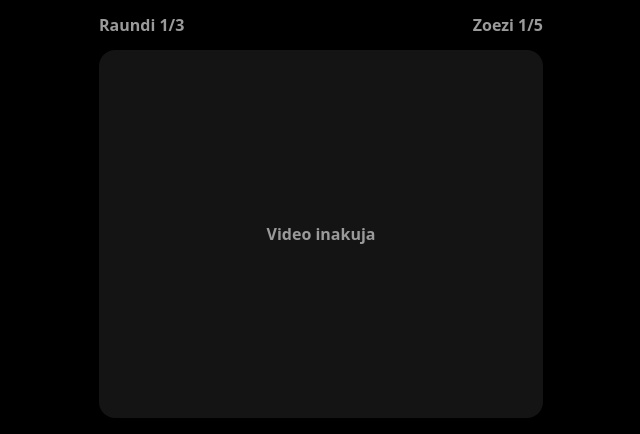
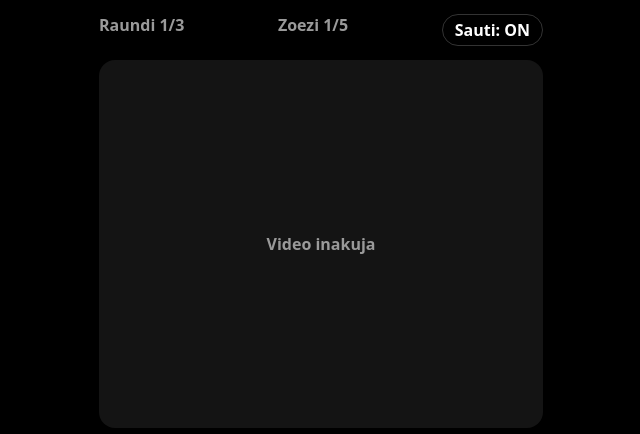
Before and after one commit to MasterPaaz-dotcom/Ommy-fitness-demo, a plain HTML site: page index.html in a window 1280 px wide. Both pictures are taken after a click on the button "Anza mazoezi". Shown: the top 434 px of the page, without its empty margins (319-959 px from the left). Drawn offline with Linux system fonts and the light colour scheme.

Commit message:
Add files via upload

```diff
--- a/app.js
+++ b/app.js
@@ -43,7 +43,10 @@
   function vid(src) {
     var v = el("video", { playsinline: "", preload: "metadata" });
     v.muted = true; v.loop = true; v.playsInline = true;
-    v.addEventListener("error", function () { v.classList.add("missing"); });
+    v.addEventListener("error", function () {
+      v.classList.add("missing");
+      if (q.has("debug") && v.parentNode) v.parentNode.setAttribute("data-miss", v.getAttribute("src"));
+    });
     v.src = src;
     return v;
   }
@@ -52,12 +55,29 @@
   function bumpDone() { try { localStorage.setItem(storeKey, String(doneCount() + 1)); } catch (e) {} }
 
   // ---- sauti, mtetemo, screen wake ----
+  var SP = T.speech || {};
+  var soundOn = true;
+  try { soundOn = localStorage.getItem("emom_sound") !== "off"; } catch (e) {}
+  function say(text) {
+    if (!soundOn || !text || !("speechSynthesis" in window)) return;
+    try {
+      speechSynthesis.cancel();
+      var u = new SpeechSynthesisUtterance(text);
+      u.lang = SP.lang || "en-US";
+      speechSynthesis.speak(u);
+    } catch (e) {}
+  }
+  function announce() {
+    var s = steps[idx];
+    var pre = s.i === 0 ? (SP.round || "Round") + " " + s.r + ". " : "";
+    say(pre + s.ex.name + ". " + s.ex.reps + " " + (SP.reps || "reps"));
+  }
   var ac;
   function initAudio() {
     try { ac = ac || new (window.AudioContext || window.webkitAudioContext)(); if (ac.resume) ac.resume(); } catch (e) {}
   }
   function beep(freq, dur, when) {
-    if (!ac) return;
+    if (!ac || !soundOn) return;
     try {
       var o = ac.createOscillator(), g = ac.createGain();
       o.frequency.value = freq; o.connect(g); g.connect(ac.destination);
@@ -91,7 +111,7 @@
     T.exercises.forEach(function (ex, i) { steps.push({ r: r, i: i, ex: ex }); });
   }
   var total = T.secondsPerExercise * 1000;
-  var idx = 0, leftMs = total, endAt = 0, running = false, timer = null, lastBeep = -1, P = {};
+  var idx = 0, leftMs = total, endAt = 0, running = false, timer = null, lastBeep = -1, lastSaid = -1, P = {};
 
   function header() {
     var h = el("div", { class: "head" });
@@ -118,24 +138,25 @@
       ));
     });
     var n = doneCount();
-    app.replaceChildren(
+    app.replaceChildren.apply(app, [
       header(),
       el("h1", {}, T.workoutName),
       el("p", { class: "meta" }, T.exercises.length + " " + S.exercises + ", " + S.round.toLowerCase() + " " + T.rounds + ", " + mins + " " + S.minutes),
       list,
       n ? el("p", { class: "meta" }, S.doneCount + ": " + n) : null,
       el("div", { class: "cta" }, el("button", { class: "btn", onclick: startWorkout }, S.start))
-    );
+    ].filter(Boolean));
   }
 
   // ---- player ----
   function startWorkout() {
     initAudio(); lock();
     idx = 0; leftMs = total; lastBeep = -1;
-    showPlayer(); setStep(); play(); beep(988, 0.3); buzz(200);
+    lastSaid = -1; showPlayer(); setStep(); play(); beep(988, 0.3); buzz(200); announce();
   }
   function showPlayer() {
     P.round = el("span"); P.step = el("span");
+    P.sound = el("button", { class: "snd", onclick: toggleSound });
     P.stage = el("div", { class: "stage" }, el("span", { class: "ph" }, S.videoSoon));
     P.name = el("div", { class: "name" });
     P.repsNum = el("b");
@@ -144,7 +165,7 @@
     P.next = el("div", { class: "next" });
     P.toggle = el("button", { class: "btn", onclick: toggle });
     app.replaceChildren(
-      el("div", { class: "top" }, P.round, P.step),
+      el("div", { class: "top" }, P.round, P.step, P.sound),
       P.stage,
       P.name,
       el("div", { class: "repsrow" }, el("div", { class: "reps" }, P.repsNum, el("span", {}, " " + S.reps)), P.time),
@@ -176,6 +197,13 @@
     P.time.textContent = mmss(secs);
     P.bar.style.width = Math.min(100, (1 - ms / total) * 100) + "%";
     P.toggle.textContent = running ? S.pause : S.resume;
+    P.sound.textContent = soundOn ? S.soundOn : S.soundOff;
+  }
+  function toggleSound() {
+    soundOn = !soundOn;
+    try { localStorage.setItem("emom_sound", soundOn ? "on" : "off"); } catch (e) {}
+    if (!soundOn && "speechSynthesis" in window) speechSynthesis.cancel();
+    render(running ? Math.max(0, endAt - Date.now()) : leftMs);
   }
   function play() {
     running = true; endAt = Date.now() + leftMs; lastBeep = -1;
@@ -193,6 +221,7 @@
     var left = endAt - Date.now();
     var secs = Math.ceil(left / 1000);
     if (left <= 0) { next(); return; }
+    if (secs === 5 && lastSaid !== idx && idx + 1 < steps.length) { lastSaid = idx; say((SP.next || "Next") + ": " + steps[idx + 1].ex.name); }
     if (secs <= 3 && secs !== lastBeep) { lastBeep = secs; beep(660, 0.1); buzz(40); }
     render(left);
   }
@@ -203,12 +232,12 @@
     var wasRunning = running;
     setStep();
     if (wasRunning) { endAt = Date.now() + leftMs; }
-    beep(988, 0.3); buzz(200);
+    beep(988, 0.3); buzz(200); announce();
   }
   function endNow() { if (confirm(S.endConfirm)) showHome(); }
   function finish() {
     clearInterval(timer); running = false; unlock();
-    bumpDone(); beep(784, 0.15); beep(988, 0.15, 0.2); beep(1175, 0.35, 0.4); buzz([200, 100, 200, 100, 400]);
+    bumpDone(); say(SP.done || "Well done"); beep(784, 0.15); beep(988, 0.15, 0.2); beep(1175, 0.35, 0.4); buzz([200, 100, 200, 100, 400]);
     var mins = Math.round(steps.length * T.secondsPerExercise / 60);
     app.replaceChildren(
       header(),
--- a/config.js
+++ b/config.js
@@ -14,6 +14,7 @@ self.TRAINER = {
     { name: "Switch lunges",        reps: "10", video: "videos/switch-lunges.mp4" },
     { name: "Climbers",             reps: "10", video: "videos/climbers.mp4" }
   ],
+  speech: { lang: "en-US", round: "Round", reps: "reps", next: "Next", done: "Well done" },
   text: {
     start: "Anza mazoezi",
     round: "Raundi",
@@ -27,6 +28,8 @@ self.TRAINER = {
     end: "Maliza",
     endConfirm: "Maliza mazoezi sasa?",
     videoSoon: "Video inakuja",
+    soundOn: "Sauti: ON",
+    soundOff: "Sauti: OFF",
     doneTitle: "Umemaliza",
     doneCount: "Mazoezi uliyokamilisha",
     again: "Rudia",
--- a/index.html
+++ b/index.html
@@ -19,7 +19,7 @@ html,body{background:var(--bg);color:#fff;font:16px/1.4 system-ui,-apple-system,
 #app{max-width:480px;margin:0 auto;min-height:100dvh;display:flex;flex-direction:column;gap:14px;
   padding:calc(14px + env(safe-area-inset-top)) 18px calc(130px + env(safe-area-inset-bottom))}
 .head{display:flex;align-items:center;min-height:44px}
-.logo{height:96px;width:auto;display:block}
+.logo{height:96px;width:auto;display:block;mix-blend-mode:lighten}
 .wordmark{font:900 20px var(--display);color:var(--accent);letter-spacing:.01em}
 h1{font:900 30px/1.1 var(--display)}
 .meta{color:var(--muted);font-size:15px}
@@ -30,6 +30,8 @@ h1{font:900 30px/1.1 var(--display)}
 .rname{font-weight:700;font-size:17px}
 .rreps{color:var(--accent);font-weight:700;margin-top:2px}
 video.missing{display:none}
+[data-miss]::after{content:attr(data-miss);position:absolute;left:8px;right:8px;bottom:8px;color:#ff7a7a;font-size:11px;word-break:break-all}
+.snd{background:none;border:1px solid #333;color:#fff;border-radius:999px;padding:4px 12px;font:inherit;font-weight:700;cursor:pointer}
 .cta{position:fixed;left:0;right:0;bottom:0;display:flex;flex-direction:column;gap:10px;max-width:480px;margin:0 auto;
   padding:28px 18px calc(14px + env(safe-area-inset-bottom));background:linear-gradient(rgba(0,0,0,0),#000 40%)}
 .btn{appearance:none;border:0;border-radius:14px;padding:17px 12px;width:100%;cursor:pointer;
--- a/sw.js
+++ b/sw.js
@@ -1,6 +1,6 @@
 // sw.js — offline. Ukibadilisha videos au config, ongeza namba ya VERSION ili simu zichukue mpya.
 importScripts("config.js");
-var VERSION = "v2";
+var VERSION = "v3";
 var CACHE = "emom-" + VERSION;
 var SHELL = ["./", "index.html", "app.js", "config.js", "manifest.webmanifest", "icon-192.png", "icon-512.png", "logo.jpg"];
 
```
